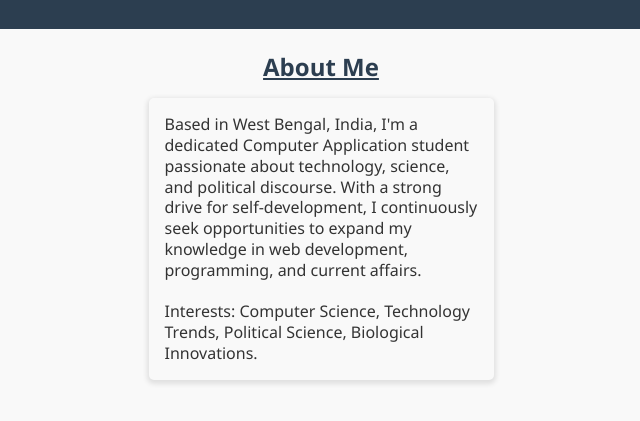
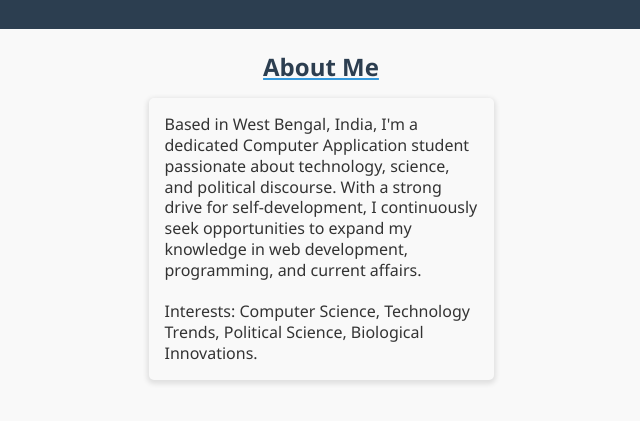
Before and after one commit to manishbarui/ResumeFor-Manish, a plain HTML site: page index.html in a window 1280 px wide. Shown: the part 185-606 px from the top of the page, 319-959 px from the left. Drawn offline with Linux system fonts and the light colour scheme.

Commit message:
Update index.html

```diff
--- a/index.html
+++ b/index.html
@@ -50,6 +50,10 @@
             text-align: center;
             margin-bottom: 1.0rem;
             color: #2c3e50;
+        }
+
+        .section-title u {
+            text-decoration-color: #3498db;
         }
 
         /* About Section */
```
